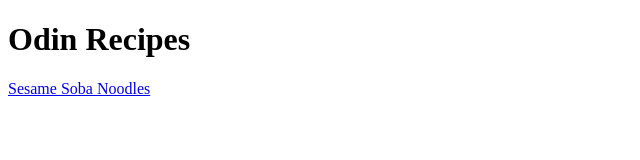
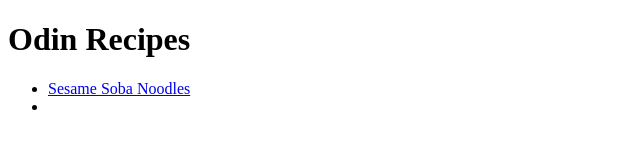
Before and after one commit to ssvillegasiii/odin-recipes, a plain HTML site: page index.html in a window 1280 px wide. Shown: the whole page, without its empty margins (0-640 px from the left). Drawn offline with Linux system fonts and the light colour scheme.

Commit message:
Put recipes into a list and add Buttered noodles page link to list

```diff
--- a/index.html
+++ b/index.html
@@ -5,6 +5,10 @@
 </head>
 <body>
     <h1>Odin Recipes</h1>
-    <a href="recipes/sesame-soba-noodles.html">Sesame Soba Noodles</a>
+    <ul>
+        <li><a href="recipes/sesame-soba-noodles.html">Sesame Soba Noodles</a></li>
+        <li><a href="recipes/buttered-noodles.html"></a></li>
+    </ul>
+
 </body>
 </html>
```
